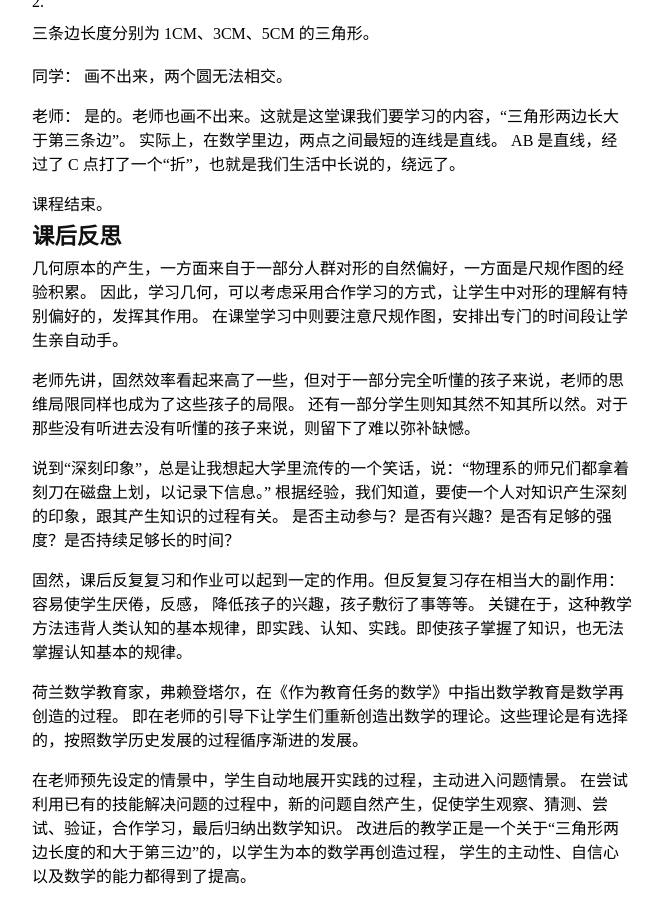
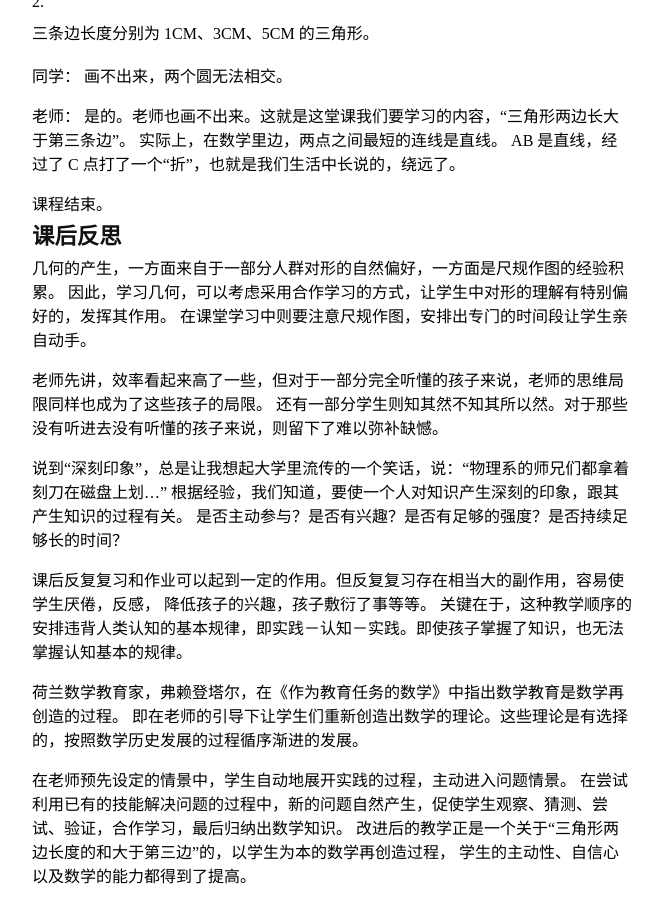
Before and after one commit to ccpaging/ccpaging.github.io, a Jekyll site: the page built from _posts/2014-03-18-L4-education.md, in a window 1280 px wide and 900 px high, scrolled down 3985 px. Shown: the whole window, without its empty margins (308-971 px from the left). Built offline with Jekyll 4.4.1, drawn with Linux system fonts in a browser that asks for light colours; comment, search, counter and statistics services are not loaded; some of the changed text lies outside the part shown.

Commit message:
site.github

```diff
--- a/_posts/2014-03-18-L4-education.md
+++ b/_posts/2014-03-18-L4-education.md
@@ -119,20 +119,20 @@ A. 80厘米  B. 70厘米  C. 50厘米
 
 ## 课后反思
 
-几何原本的产生，一方面来自于一部分人群对形的自然偏好，一方面是尺规作图的经验积累。
+几何的产生，一方面来自于一部分人群对形的自然偏好，一方面是尺规作图的经验积累。
 因此，学习几何，可以考虑采用合作学习的方式，让学生中对形的理解有特别偏好的，发挥其作用。
 在课堂学习中则要注意尺规作图，安排出专门的时间段让学生亲自动手。
 
-老师先讲，固然效率看起来高了一些，但对于一部分完全听懂的孩子来说，老师的思维局限同样也成为了这些孩子的局限。
+老师先讲，效率看起来高了一些，但对于一部分完全听懂的孩子来说，老师的思维局限同样也成为了这些孩子的局限。
 还有一部分学生则知其然不知其所以然。对于那些没有听进去没有听懂的孩子来说，则留下了难以弥补缺憾。
 
-说到“深刻印象”，总是让我想起大学里流传的一个笑话，说：“物理系的师兄们都拿着刻刀在磁盘上划，以记录下信息。”
+说到“深刻印象”，总是让我想起大学里流传的一个笑话，说：“物理系的师兄们都拿着刻刀在磁盘上划...”
 根据经验，我们知道，要使一个人对知识产生深刻的印象，跟其产生知识的过程有关。
 是否主动参与？是否有兴趣？是否有足够的强度？是否持续足够长的时间？
 
-固然，课后反复复习和作业可以起到一定的作用。但反复复习存在相当大的副作用：容易使学生厌倦，反感，
+课后反复复习和作业可以起到一定的作用。但反复复习存在相当大的副作用，容易使学生厌倦，反感，
 降低孩子的兴趣，孩子敷衍了事等等。
-关键在于，这种教学方法违背人类认知的基本规律，即实践、认知、实践。即使孩子掌握了知识，也无法掌握认知基本的规律。
+关键在于，这种教学顺序的安排违背人类认知的基本规律，即实践－认知－实践。即使孩子掌握了知识，也无法掌握认知基本的规律。
 
 荷兰数学教育家，弗赖登塔尔，在《作为教育任务的数学》中指出数学教育是数学再创造的过程。
 即在老师的引导下让学生们重新创造出数学的理论。这些理论是有选择的，按照数学历史发展的过程循序渐进的发展。
```
Also changed, not shown: other parts of _posts/2014-03-18-L4-education.md (+1 -1 lines).
